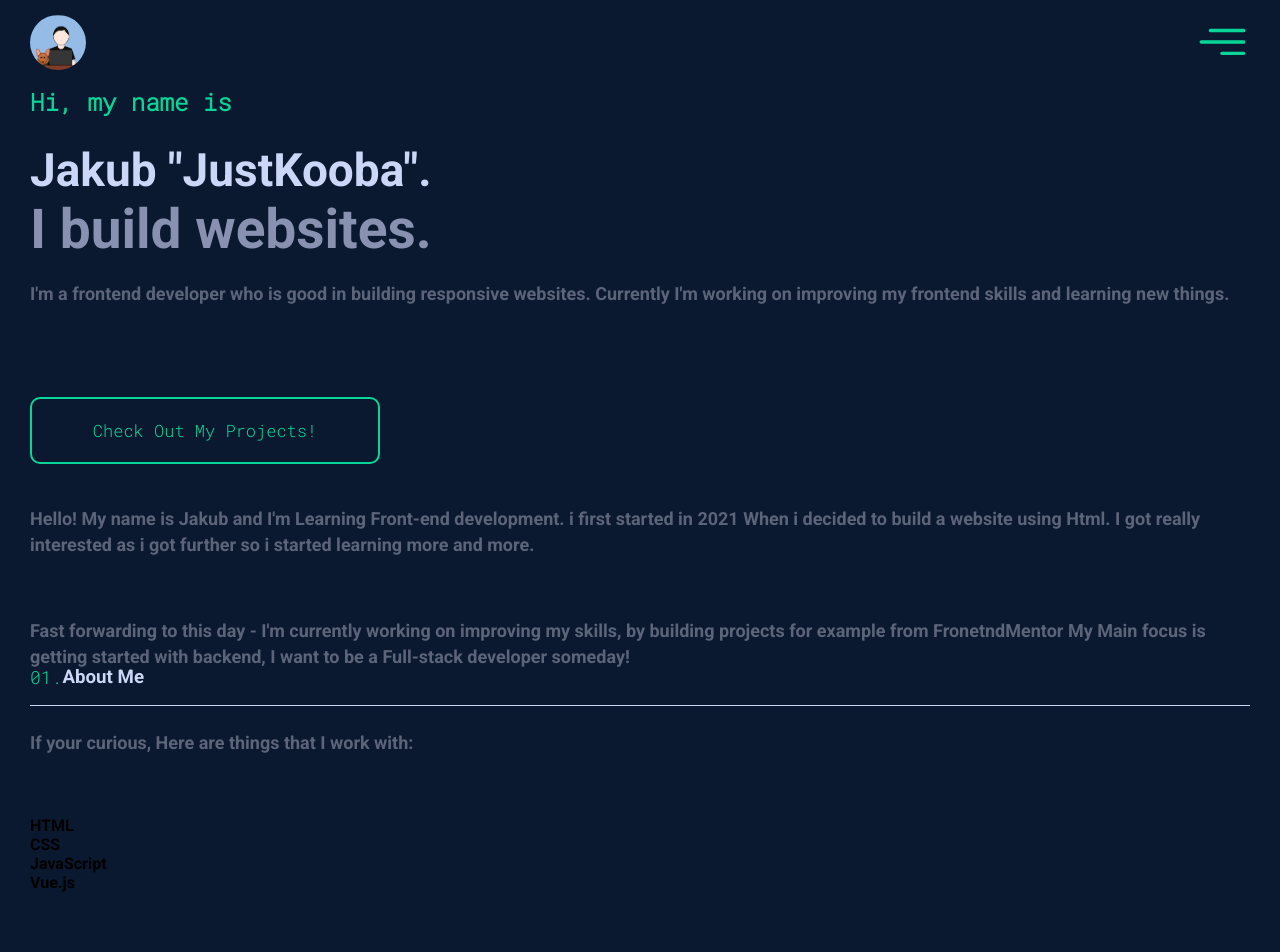
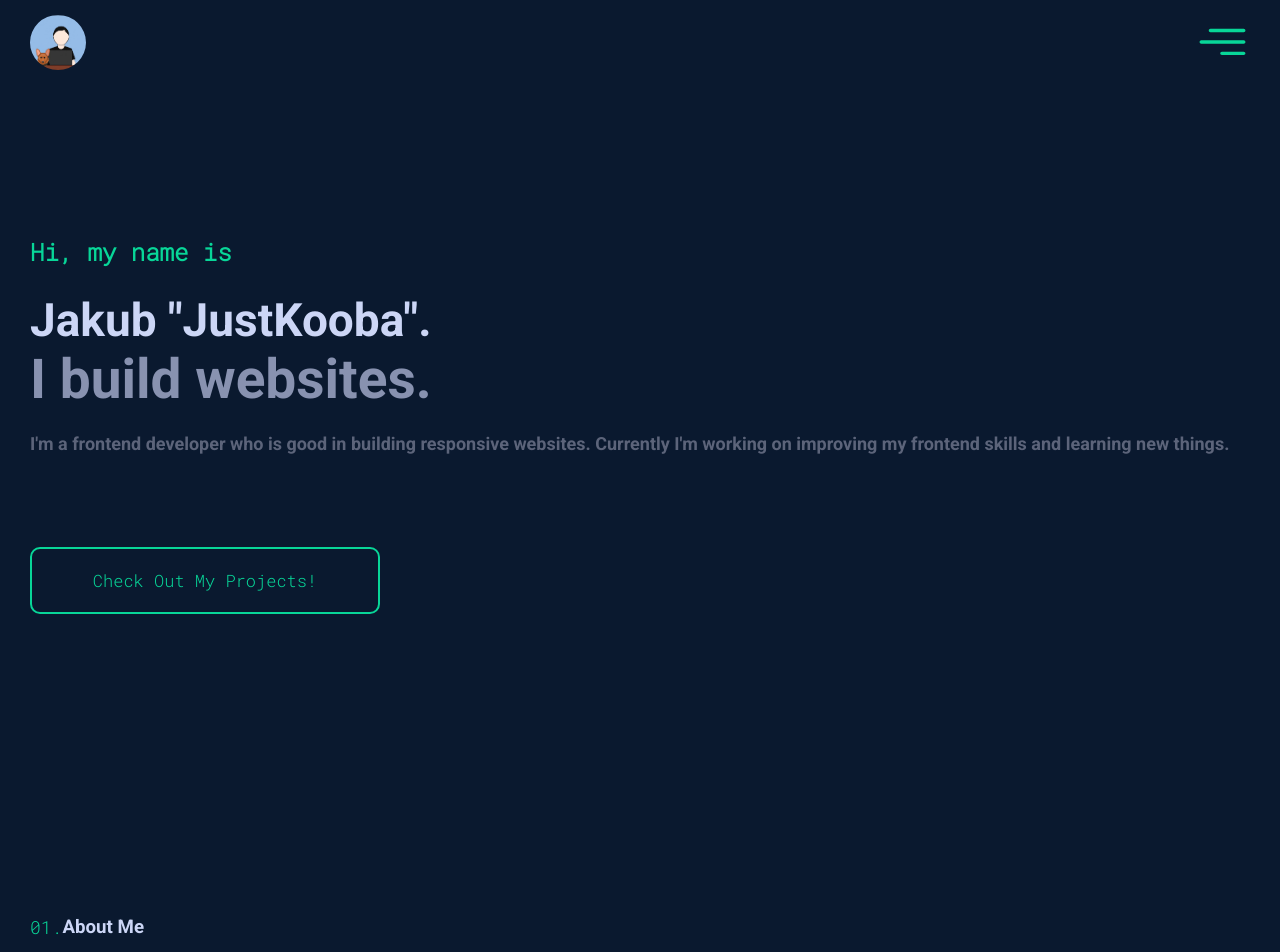
Before and after one commit to JustKooba/Personal-website, a Vue app: page / in a window 1280 px wide. Shown: the top 952 px of the page. Before the commit the page ends 892 px from the top, so only its background shows below. Built offline with nearby package versions, Linux system fonts and the light colour scheme.

Commit message:
Update App.vue

```diff
--- a/src/App.vue
+++ b/src/App.vue
@@ -51,7 +51,7 @@
           <p class="green">01.</p>
           <h3>About Me</h3>
         </div>
-        <div class="about-">
+        <div class="about-desc">
           <p class="desc">
             Hello! My name is Jakub and I'm Learning Front-end development. i
             first started in 2021 When i decided to build a website using Html.
@@ -180,6 +180,7 @@ header {
   display: flex;
   justify-content: space-between;
   padding: 15px 30px;
+  margin-bottom: 150px;
 }
 
 .pfp {
@@ -244,7 +245,7 @@ header {
   align-items: center;
   border-bottom: 1px solid #ccd6f6;
   position: relative;
-  top: 200px;
+  top: 300px;
 }
 
 .about-header .green {
@@ -255,4 +256,9 @@ header {
 h3 {
   margin-bottom: 15px;
 }
+
+.about-desc {
+  position: relative;
+  top: 300px;
+}
 </style>
```
